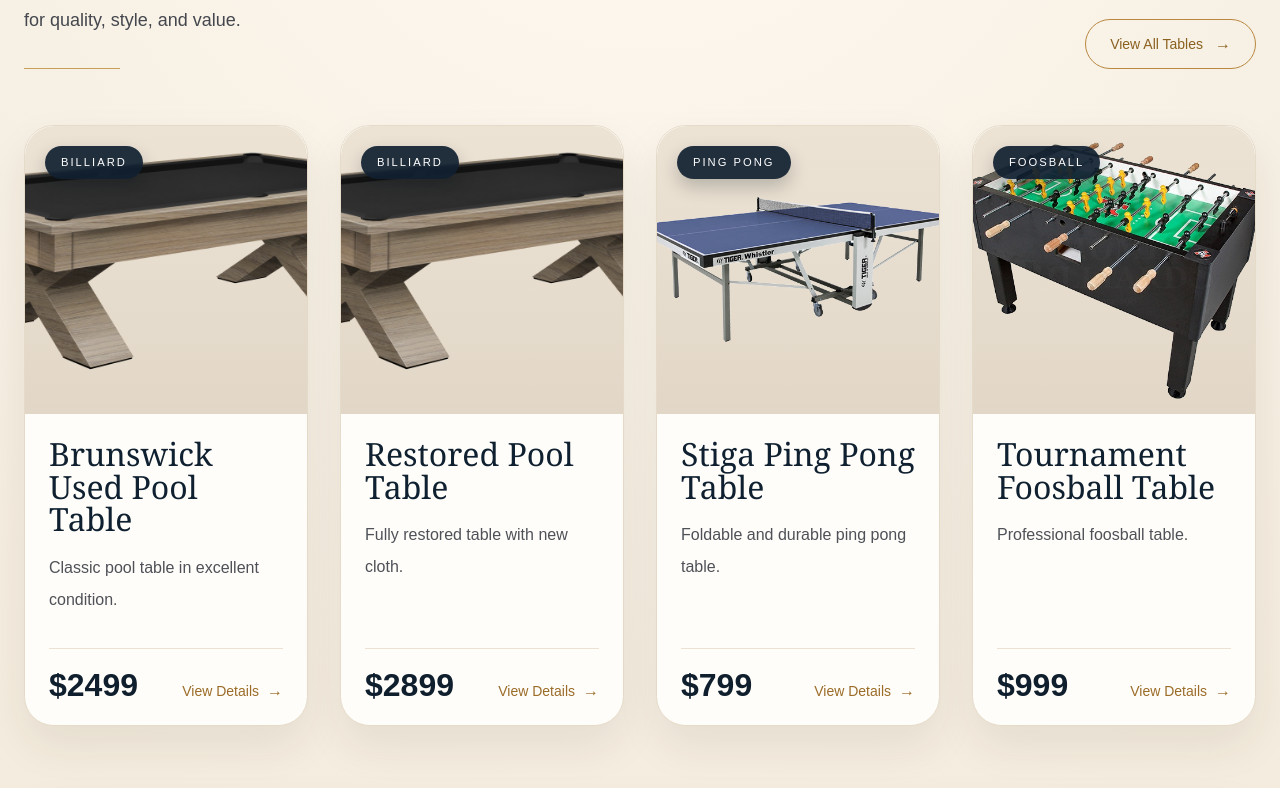
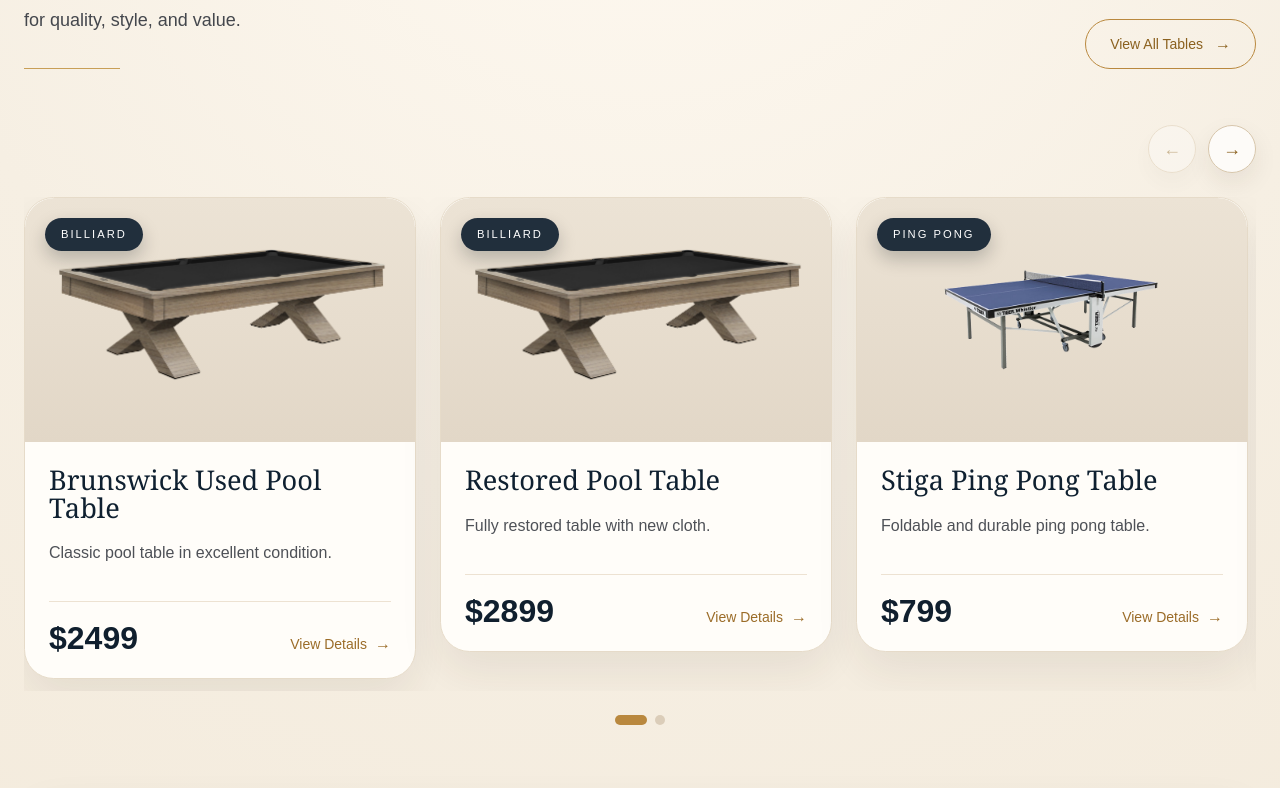
Before and after one commit to disc3110/used-tables-frontend, a Next.js app: page / in a window 1280 px wide. Shown: the part 2022-2810 px from the top of the page. Built offline with nearby package versions, Linux system fonts and the light colour scheme.

Commit message:
add carousel for featured products

```diff
--- /dev/null
+++ b/src/components/product/FeaturedProductsCarousel.tsx
@@ -0,0 +1,163 @@
+"use client";
+
+import { useEffect, useMemo, useRef, useState } from "react";
+import type { Product } from "@/types/product";
+import ProductCard from "./ProductCard";
+
+interface FeaturedProductsCarouselProps {
+  products: Product[];
+}
+
+export default function FeaturedProductsCarousel({
+  products,
+}: FeaturedProductsCarouselProps) {
+  const trackRef = useRef<HTMLDivElement | null>(null);
+  const cardRefs = useRef<(HTMLDivElement | null)[]>([]);
+  const [visibleCount, setVisibleCount] = useState(3);
+  const [activeIndex, setActiveIndex] = useState(0);
+
+  useEffect(() => {
+    const updateVisibleCount = () => {
+      if (window.innerWidth < 768) {
+        setVisibleCount(1);
+        return;
+      }
+
+      if (window.innerWidth < 1024) {
+        setVisibleCount(2);
+        return;
+      }
+
+      setVisibleCount(3);
+    };
+
+    updateVisibleCount();
+    window.addEventListener("resize", updateVisibleCount);
+
+    return () => window.removeEventListener("resize", updateVisibleCount);
+  }, []);
+
+  const totalPages = Math.ceil(products.length / visibleCount);
+  const currentPage = Math.min(Math.floor(activeIndex / visibleCount), totalPages - 1);
+  const canGoPrev = currentPage > 0;
+  const canGoNext = currentPage < totalPages - 1;
+
+  const pageIndices = useMemo(
+    () => Array.from({ length: totalPages }, (_, index) => index * visibleCount),
+    [totalPages, visibleCount],
+  );
+
+  useEffect(() => {
+    const track = trackRef.current;
+    if (!track) return;
+
+    const handleScroll = () => {
+      const nearestIndex = cardRefs.current.reduce(
+        (closestIndex, card, index) => {
+          if (!card) return closestIndex;
+
+          const distance = Math.abs(card.offsetLeft - track.scrollLeft);
+          const closestCard = cardRefs.current[closestIndex];
+          const closestDistance = closestCard
+            ? Math.abs(closestCard.offsetLeft - track.scrollLeft)
+            : Number.POSITIVE_INFINITY;
+
+          return distance < closestDistance ? index : closestIndex;
+        },
+        0,
+      );
+
+      setActiveIndex(nearestIndex);
+    };
+
+    handleScroll();
+    track.addEventListener("scroll", handleScroll, { passive: true });
+
+    return () => track.removeEventListener("scroll", handleScroll);
+  }, [products.length]);
+
+  const scrollToIndex = (index: number) => {
+    const target = cardRefs.current[index];
+    target?.scrollIntoView({
+      behavior: "smooth",
+      block: "nearest",
+      inline: "start",
+    });
+    setActiveIndex(index);
+  };
+
+  const handlePrev = () => {
+    if (!canGoPrev) return;
+    scrollToIndex(pageIndices[currentPage - 1]);
+  };
+
+  const handleNext = () => {
+    if (!canGoNext) return;
+    scrollToIndex(pageIndices[currentPage + 1]);
+  };
+
+  return (
+    <div className="space-y-6">
+      <div className="flex items-center justify-end gap-3">
+        <button
+          type="button"
+          aria-label="Previous featured product"
+          onClick={handlePrev}
+          disabled={!canGoPrev}
+          className="hidden h-12 w-12 items-center justify-center rounded-full border border-[#d6c5ab] bg-white/75 text-[#8b611f] shadow-[0_10px_24px_rgba(51,38,23,0.08)] transition hover:border-[#b9883e] hover:bg-white disabled:cursor-not-allowed disabled:opacity-40 md:inline-flex"
+        >
+          <span aria-hidden="true" className="text-lg leading-none">
+            &larr;
+          </span>
+        </button>
+
+        <button
+          type="button"
+          aria-label="Next featured product"
+          onClick={handleNext}
+          disabled={!canGoNext}
+          className="hidden h-12 w-12 items-center justify-center rounded-full border border-[#d6c5ab] bg-white/75 text-[#8b611f] shadow-[0_10px_24px_rgba(51,38,23,0.08)] transition hover:border-[#b9883e] hover:bg-white disabled:cursor-not-allowed disabled:opacity-40 md:inline-flex"
+        >
+          <span aria-hidden="true" className="text-lg leading-none">
+            &rarr;
+          </span>
+        </button>
+      </div>
+
+      <div
+        ref={trackRef}
+        className="flex snap-x snap-mandatory gap-6 overflow-x-auto px-1 pb-3 [scrollbar-width:none] [&::-webkit-scrollbar]:hidden"
+      >
+        {products.map((product, index) => (
+          <div
+            key={product.id}
+            ref={(node) => {
+              cardRefs.current[index] = node;
+            }}
+            className="min-w-0 shrink-0 snap-start basis-[92%] sm:basis-[72%] md:basis-[calc(50%-0.75rem)] lg:basis-[calc((100%-3rem)/3)]"
+          >
+            <ProductCard product={product} variant="featured" />
+          </div>
+        ))}
+      </div>
+
+      <div className="flex items-center justify-center gap-2">
+        {pageIndices.map((pageIndex, index) => {
+          const isActive = index === currentPage;
+
+          return (
+            <button
+              key={pageIndex}
+              type="button"
+              aria-label={`Go to featured product page ${index + 1}`}
+              onClick={() => scrollToIndex(pageIndex)}
+              className={`h-2.5 rounded-full transition ${
+                isActive ? "w-8 bg-[#b9883e]" : "w-2.5 bg-[#dbcdb9]"
+              }`}
+            />
+          );
+        })}
+      </div>
+    </div>
+  );
+}
--- a/src/components/product/ProductCard.tsx
+++ b/src/components/product/ProductCard.tsx
@@ -4,6 +4,7 @@
 
 interface ProductCardProps {
   product: Product;
+  variant?: "default" | "featured";
 }
 
 const categoryLabelMap: Record<Product["category"], string> = {
@@ -12,11 +13,20 @@
   foosball: "Foosball",
 };
 
-export default function ProductCard({ product }: ProductCardProps) {
+export default function ProductCard({
+  product,
+  variant = "default",
+}: ProductCardProps) {
+  const isFeatured = variant === "featured";
+
   return (
     <Link href={`/products/${product.slug}`} className="group block">
       <article className="flex h-full flex-col overflow-hidden rounded-[1.85rem] border border-[#e6dbc9] bg-[#fffdf9] shadow-[0_20px_44px_rgba(47,37,23,0.08)] transition duration-300 hover:-translate-y-2 hover:shadow-[0_30px_60px_rgba(47,37,23,0.14)]">
-        <div className="relative h-72 w-full overflow-hidden rounded-t-[1.85rem] bg-[linear-gradient(180deg,#ece3d5_0%,#e2d7c7_100%)]">
+        <div
+          className={`relative w-full overflow-hidden rounded-t-[1.85rem] bg-[linear-gradient(180deg,#ece3d5_0%,#e2d7c7_100%)] ${
+            isFeatured ? "aspect-[16/10]" : "h-72"
+          }`}
+        >
           <div className="absolute left-5 top-5 z-10 rounded-full bg-[#112030]/92 px-4 py-2 text-[0.7rem] font-medium uppercase tracking-[0.18em] text-white shadow-[0_8px_18px_rgba(6,12,20,0.22)]">
             {categoryLabelMap[product.category]}
           </div>
@@ -27,7 +37,9 @@
               alt={product.images[0].alt || product.name}
               fill
               sizes="(max-width: 767px) 100vw, (max-width: 1279px) 50vw, 25vw"
-              className="object-cover transition duration-500 group-hover:scale-[1.04]"
+              className={`transition duration-500 group-hover:scale-[1.04] ${
+                isFeatured ? "object-contain p-6" : "object-cover"
+              }`}
             />
           ) : (
             <div className="flex h-full items-center justify-center bg-[radial-gradient(circle_at_top,#f4ebdf_0%,#e0d4c2_100%)]">
@@ -40,7 +52,11 @@
 
         <div className="flex flex-1 flex-col justify-between p-6">
           <div>
-            <h3 className="text-[2rem] leading-[1.02] text-[#0f2030] [font-family:Georgia,Times,'Times_New_Roman',serif]">
+            <h3
+              className={`leading-[1.02] text-[#0f2030] [font-family:Georgia,Times,'Times_New_Roman',serif] ${
+                isFeatured ? "text-[1.7rem]" : "text-[2rem]"
+              }`}
+            >
               {product.name}
             </h3>
 
--- a/src/components/product/ProductGrid.tsx
+++ b/src/components/product/ProductGrid.tsx
@@ -7,7 +7,7 @@
 
 export default function ProductGrid({ products }: ProductGridProps) {
   return (
-    <div className="grid grid-cols-1 gap-8 md:grid-cols-2 lg:grid-cols-4">
+    <div className="grid grid-cols-1 gap-8 md:grid-cols-2 lg:grid-cols-3">
       {products.map((product) => (
         <ProductCard key={product.id} product={product} />
       ))}
--- a/src/components/sections/FeaturedProducts.tsx
+++ b/src/components/sections/FeaturedProducts.tsx
@@ -1,5 +1,5 @@
 import Link from "next/link";
-import ProductGrid from "@/components/product/ProductGrid";
+import FeaturedProductsCarousel from "@/components/product/FeaturedProductsCarousel";
 import TrustBenefits from "@/components/sections/TrustBenefits";
 import { products } from "@/data/products";
 
@@ -41,7 +41,7 @@
           </Link>
         </div>
 
-        <ProductGrid products={featuredProducts} />
+        <FeaturedProductsCarousel products={featuredProducts} />
         <TrustBenefits />
       </div>
     </section>
--- a/src/components/sections/WhyUsSection.tsx
+++ b/src/components/sections/WhyUsSection.tsx
@@ -16,14 +16,14 @@
         "Our technicians meticulously inspect it for any imperfections, scratches, or unevenness. They use precision tools to measure the slate's flatness and ensure it meets regulation standards for accurate ball roll.",
     },
     {
-      title: "Felt and Cloth",
+      title: "Cloth Quality ",
       description:
         "The playing surface cloth plays a significant role in the game's quality. This table comes included with your choice of new cloth. With almost 30 different cloth colours in stock.",
     },
   ];
 
   return (
-    <section className="bg-[linear-gradient(180deg,#f2e8d9_0%,#efe4d4_100%)] px-6 py-24 md:py-28">
+    <section className="bg-[radial-gradient(circle_at_top,#fffaf2_0%,#f6efe3_52%,#f3eadb_100%)] px-6 py-24 md:py-28">
       <div className="mx-auto max-w-7xl">
         <div className="mb-12">
           <p className="text-sm font-medium uppercase tracking-[0.26em] text-[#a46f24]">
```
